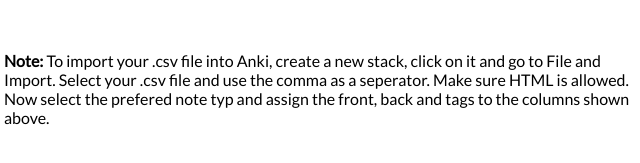
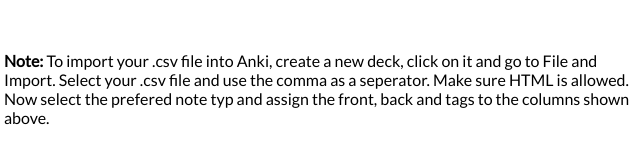
Before and after one commit to Nusscookie/phase6-downloader, a plain HTML site: page index.html in a window 1280 px wide. Shown: the part 361-524 px from the top of the page, 313-953 px from the left. Drawn offline with Linux system fonts and the light colour scheme.

```diff
--- a/index.html
+++ b/index.html
@@ -152,7 +152,7 @@
                 <p class="output-text" id="output-field"></p>
             </div>
 
-            <p class="output-text"><b>Note:</b> To import your .csv file into Anki, create a new stack, click on it and go to File and Import. Select your .csv file and use the comma as a seperator. Make sure HTML is allowed. Now select the prefered note typ and assign the front, back and tags to the columns shown above.</p>
+            <p class="output-text"><b>Note:</b> To import your .csv file into Anki, create a new deck, click on it and go to File and Import. Select your .csv file and use the comma as a seperator. Make sure HTML is allowed. Now select the prefered note typ and assign the front, back and tags to the columns shown above.</p>
 
         </div>
     </div>
```
